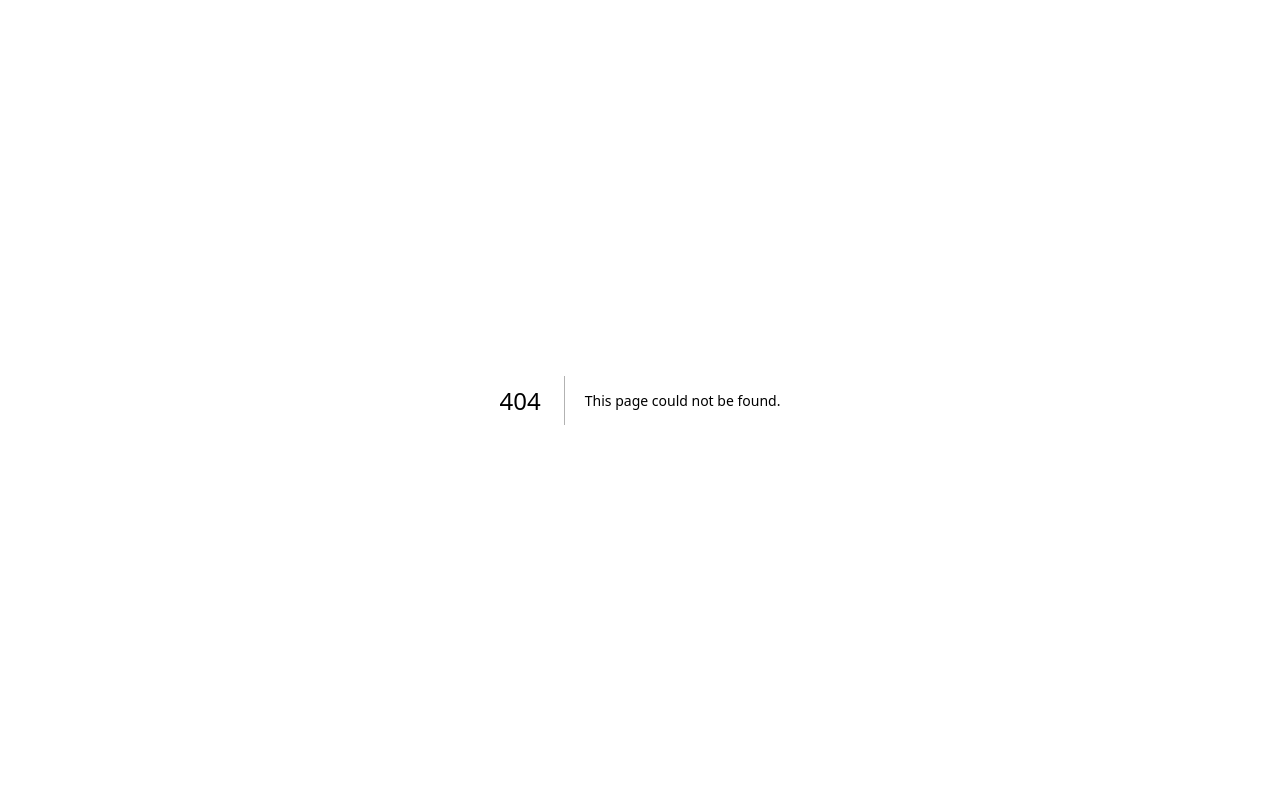
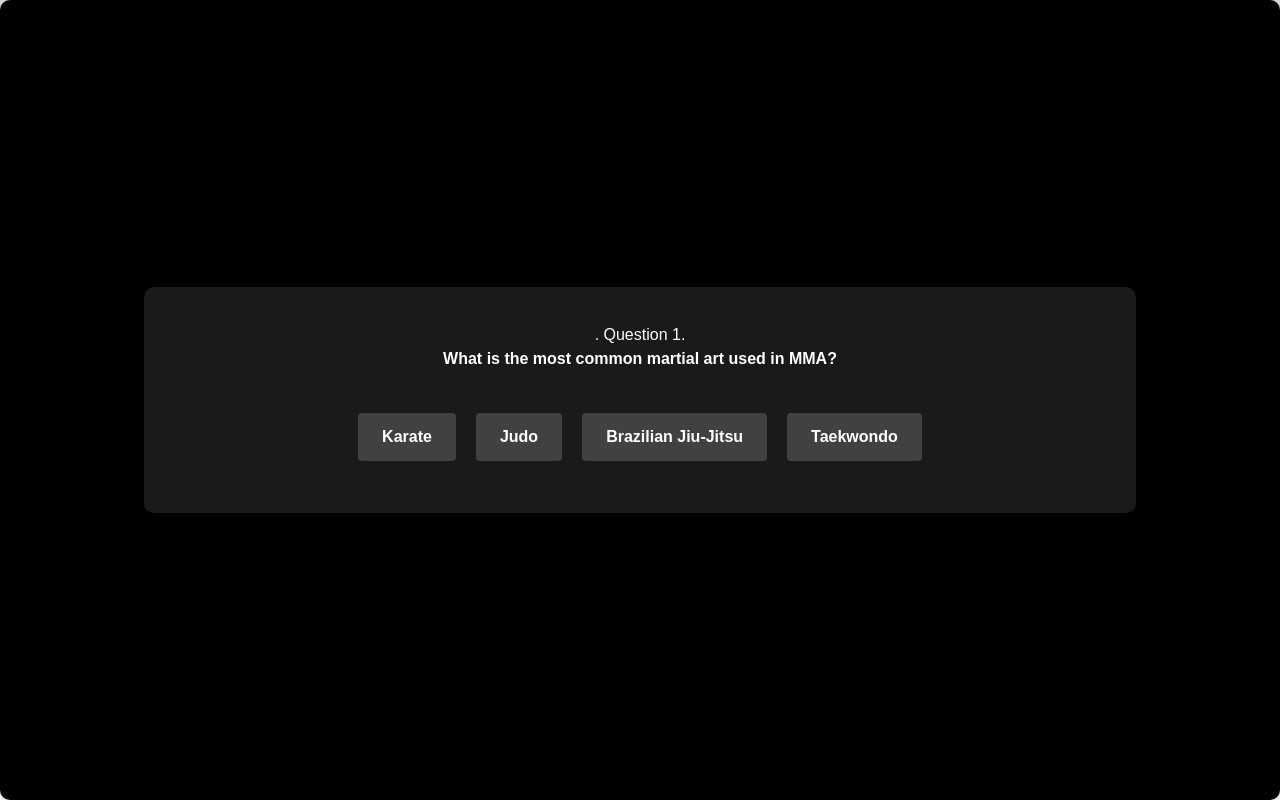
Before and after one commit to glaucc/jofevn-boxing-blog, a Next.js app: page /quiz in a window 1280 px wide. Before the commit this address had no page. Built offline with nearby package versions, Linux system fonts and the light colour scheme.

Commit message:
swapping quiz with game

```diff
--- a/app/boxing-game/page.js
+++ /dev/null
@@ -1,11 +0,0 @@
-'use client';
-
-// PhaserBoxingGame.js
-
-
-const PhaserBoxingGame = () => {
-
-  return <div id="phaser-game"></div>;
-};
-
-export default PhaserBoxingGame;
--- a/app/page.js
+++ b/app/page.js
@@ -43,12 +43,13 @@ const Home = () => {
 
         <div className={styles.boxingGameSection}>
           <div className={styles.boxingGameInfo}>
-            <h2>Try Our Interactive Boxing Game</h2>
+            <h2>Test Your Real-World Fighting Knowledge</h2>
             <p>
-              Step into the ring and test your boxing skills! Choose your boxer and take on challenging opponents in this action-packed game.
+
+Step into the world of real-world fighting knowledge and put your expertise to the test.
             </p>
-            <Link href="/boxing-game"
-              className={styles.playButton}>Play Now
+            <Link href="/quiz"
+              className={styles.playButton}>Take Quiz Now
             </Link>
           </div>
 
--- /dev/null
+++ b/app/quiz/page.js
@@ -0,0 +1,103 @@
+'use client';
+
+import React, { useState } from 'react';
+import './quiz.css';
+
+
+const Quiz = () => {
+  const questions = [
+    {
+      question: 'What is the most common martial art used in MMA?',
+      options: ['Karate', 'Judo', 'Brazilian Jiu-Jitsu', 'Taekwondo'],
+      answer: 'Brazilian Jiu-Jitsu',
+    },
+    {
+      question: 'Who is considered the "Father of Modern Boxing"?',
+      options: ['Mike Tyson', 'Muhammad Ali', 'Bruce Lee', 'Jack Johnson'],
+      answer: 'Jack Johnson',
+    },
+    {
+      question: 'Which martial art focuses on ground fighting and submissions?',
+      options: ['Muay Thai', 'Boxing', 'Wrestling', 'Judo'],
+      answer: 'Judo',
+    },
+    {
+      question: 'What is the main objective of Brazilian Jiu-Jitsu?',
+      options: ['Punching and kicking', 'Choking and joint locks', 'Throws and takedowns', 'Spinning kicks'],
+      answer: 'Choking and joint locks',
+    },
+  ];
+
+  const fighterLevels = [
+    'Novice Fighter',
+    'Intermediate Fighter',
+    'Experienced Fighter',
+    'Master Fighter',
+  ];
+
+  const [currentQuestion, setCurrentQuestion] = useState(0);
+  const [score, setScore] = useState(0);
+  const [showScore, setShowScore] = useState(false);
+
+  const handleAnswerClick = (selectedAnswer) => {
+    if (selectedAnswer === questions[currentQuestion].answer) {
+      setScore(score + 1);
+    }
+
+    if (currentQuestion < questions.length - 1) {
+      setCurrentQuestion(currentQuestion + 1);
+    } else {
+      setShowScore(true);
+    }
+  };
+
+  const calculateFighterLevel = () => {
+    const percentage = (score / questions.length) * 100;
+    if (percentage < 25) return fighterLevels[0];
+    if (percentage < 50) return fighterLevels[1];
+    if (percentage < 75) return fighterLevels[2];
+    return fighterLevels[3];
+  };
+
+  return (
+    <div className="quiz-container">
+      {showScore ? (
+        <div className="quiz-result">
+          <h2>Your Fighter Level: <span className='fighter-level'>{calculateFighterLevel()}</span></h2>
+          <button onClick={() => window.location.reload()}>Restart</button>
+        </div>
+      ) : (
+        <div className="quiz-question">
+          <h2 className='question-head'>
+.
+            Question {currentQuestion + 1}.
+
+          </h2>
+          <p className='question'>
+            <strong>
+
+            {questions[currentQuestion].question}
+
+            </strong>
+            </p>
+          <div className="options">
+            <strong>
+
+            {questions[currentQuestion].options.map((option, index) => (
+              <button
+              key={index}
+              onClick={() => handleAnswerClick(option)}
+              >
+                {option}
+              </button>
+            ))}
+
+            </strong>
+          </div>
+        </div>
+      )}
+    </div>
+  );
+};
+
+export default Quiz;
--- /dev/null
+++ b/app/quiz/quiz.css
@@ -0,0 +1,98 @@
+/* Quiz.css */
+@import url('https://fonts.googleapis.com/css2?family=Roboto');
+
+.quiz-container {
+  display: flex;
+  flex-direction: column;
+  align-items: center;
+  justify-content: center; /* Center the quiz container vertically */
+  height: 100vh; /* Use full viewport height */
+  font-family: Arial, sans-serif;
+  background-color: #000; /* Dark background color */
+  color: white; /* Text color */
+  padding: 20px;
+  border-radius: 10px;
+  box-shadow: 0px 2px 6px rgba(0, 0, 0, 0.2);
+}
+
+.quiz-question {
+  background-color: #1a1a1a; /* Dark background for questions */
+  width: 80%; /* Adjust the width as needed */
+  padding: 20px;
+  margin: 20px; /* Add margin for spacing between questions */
+  border-radius: 10px;
+  box-shadow: 0px 2px 6px rgba(0, 0, 0, 0.2);
+  text-align: center;
+  transition: transform 0.3s ease, box-shadow 0.3s ease;
+}
+
+.quiz-question:hover {
+  transform: scale(1.02);
+  box-shadow: 0px 4px 8px rgba(0, 0, 0, 0.2);
+}
+
+.options button {
+  margin: 10px;
+  margin-bottom: 2rem;
+  padding: 12px 24px;
+  font-size: 16px;
+  background-color: #414141;
+  color: white;
+  border: none;
+  border-radius: 4px;
+  cursor: pointer;
+  transition: background-color 0.3s ease, transform 0.2s ease;
+}
+
+.options button:hover {
+  background-color: #272727;
+  transform: scale(1.05);
+}
+
+.quiz-result {
+  background-color: #333; /* Dark background for quiz result */
+  padding: 20px;
+  border-radius: 10px;
+  box-shadow: 0px 2px 6px rgba(0, 0, 0, 0.2);
+  text-align: center;
+  transition: transform 0.3s ease, box-shadow 0.3s ease;
+}
+
+.quiz-result:hover {
+  transform: scale(1.02);
+  box-shadow: 0px 4px 8px rgba(0, 0, 0, 0.2);
+}
+
+.quiz-result button {
+  margin-top: 10px;
+  padding: 12px 24px;
+  font-size: 16px;
+  background-color: #414141;
+  color: white;
+  border: none;
+  border-radius: 4px;
+  cursor: pointer;
+  transition: background-color 0.3s ease, transform 0.2s ease;
+}
+
+.quiz-result button:hover {
+  background-color: #272727;
+  transform: scale(1.05);
+}
+
+.question-head {
+  margin-top: 1rem;
+}
+
+.question {
+  margin-bottom: 2rem;
+}
+
+.fighter-level {
+  color: red;
+  font-family: 'Roboto', Arial, sans-serif; /* Use the chosen font (Roboto in this case) */
+  font-weight: 700; /* Use the desired font weight (bold in this case) */
+  font-size: 1rem;
+  text-transform: uppercase;
+  margin-top: 10px;
+}
```
Also changed, not shown: app/boxing-game/BoxingGame.module.css (deleted, +0 -30 lines).
